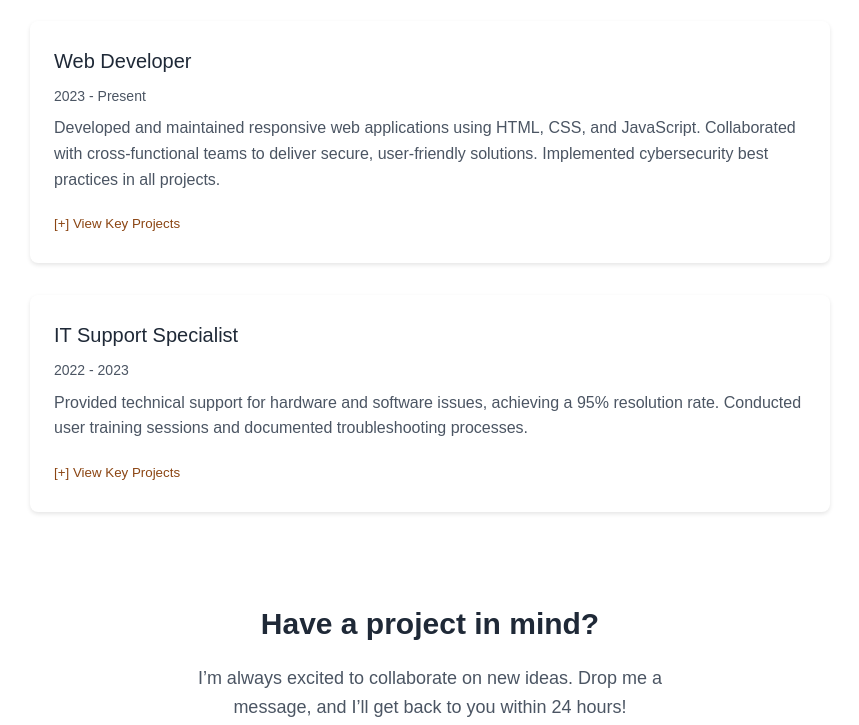
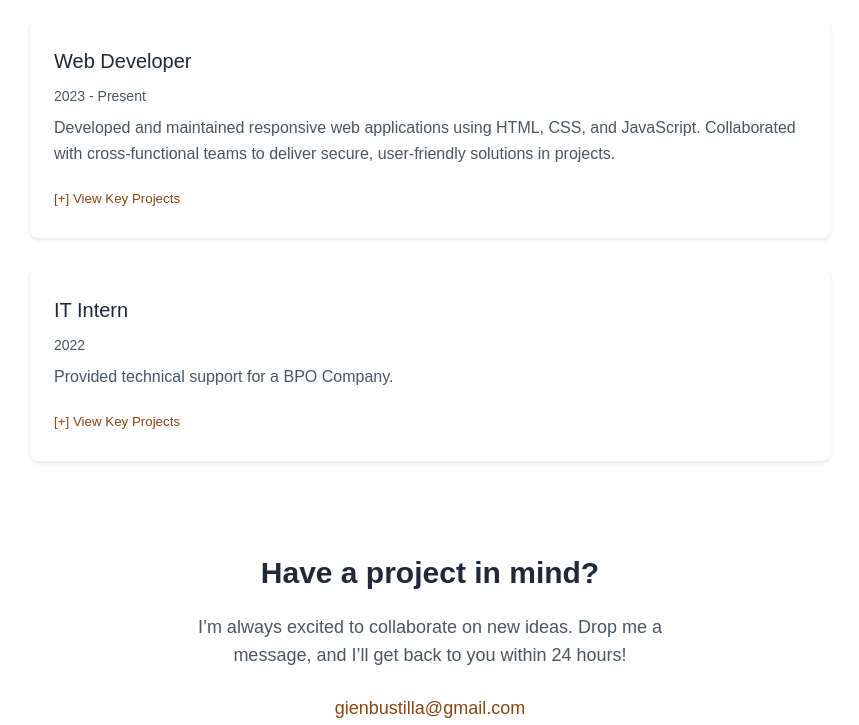
Before and after one commit to gienvv/porfolio, a plain HTML site: page index.html in a window 1280 px wide. Shown: the part 1884-2609 px from the top of the page, without its empty margins (210-1069 px from the left). Drawn offline with Linux system fonts and the light colour scheme.

Commit message:
Update experience section to reflect accurate job titles and responsibilities

```diff
--- a/index.html
+++ b/index.html
@@ -142,10 +142,10 @@
                 <div class="experience-card">
                     <h3 class="experience-title">Web Developer</h3>
                     <p class="experience-date">2023 - Present</p>
-                    <p class="experience-text">Developed and maintained responsive web applications using HTML, CSS, and JavaScript. Collaborated with cross-functional teams to deliver secure, user-friendly solutions. Implemented cybersecurity best practices in all projects.</p>
+                    <p class="experience-text">Developed and maintained responsive web applications using HTML, CSS, and JavaScript. Collaborated with cross-functional teams to deliver secure, user-friendly solutions in projects.</p>
                     <button class="expand-btn" aria-expanded="false" aria-controls="projects-2023">[+] View Key Projects</button>
                     <div id="projects-2023" class="expand-content hidden">
-                        <p class="expand-text">Led development of a cybersecurity quiz application, improving user engagement by 20%. Built a password generator with real-time strength indicators.</p>
+                        <p class="expand-text">Led development of a cybersecurity quiz application, improving user engagement. Built a password generator with real-time strength indicators.</p>
                         <div class="skill-tags">
                             <span class="skill-tag technical">HTML</span>
                             <span class="skill-tag technical">CSS</span>
@@ -156,12 +156,12 @@
                 </div>
                 <!-- Experience Item -->
                 <div class="experience-card">
-                    <h3 class="experience-title">IT Support Specialist</h3>
-                    <p class="experience-date">2022 - 2023</p>
-                    <p class="experience-text">Provided technical support for hardware and software issues, achieving a 95% resolution rate. Conducted user training sessions and documented troubleshooting processes.</p>
+                    <h3 class="experience-title">IT Intern</h3>
+                    <p class="experience-date">2022</p>
+                    <p class="experience-text">Provided technical support for a BPO Company.</p>
                     <button class="expand-btn" aria-expanded="false" aria-controls="projects-2022">[+] View Key Projects</button>
                     <div id="projects-2022" class="expand-content hidden">
-                        <p class="expand-text">Streamlined IT support workflows, reducing average ticket resolution time by 15%. Developed internal tools for system diagnostics.</p>
+                        <p class="expand-text">Collaborated with cross-functional teams to optimize IT support processes</p>
                         <div class="skill-tags">
                             <span class="skill-tag technical">IT Support</span>
                             <span class="skill-tag administrative">Documentation</span>
```
